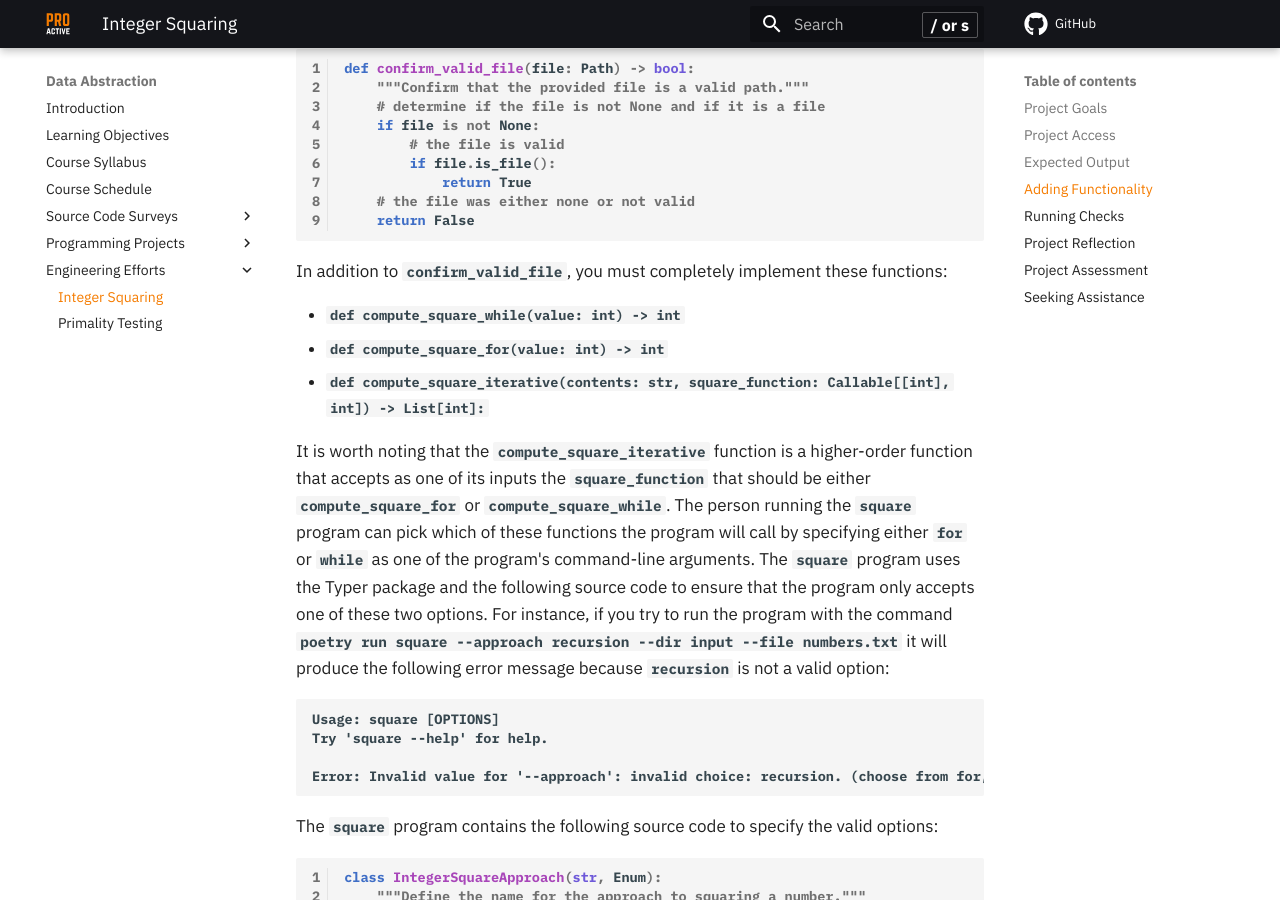
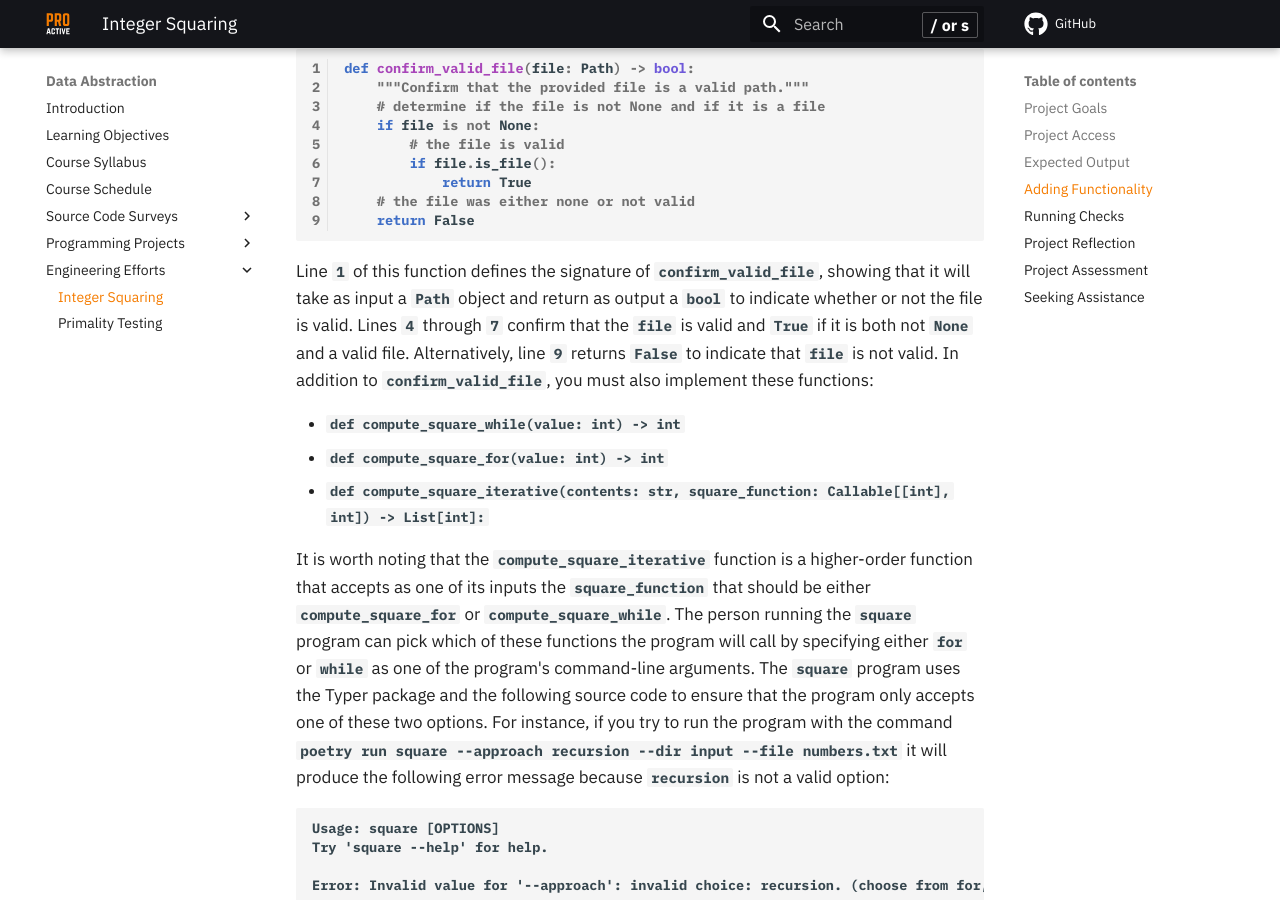
Before and after one commit to ProactiveProgrammers/www.proactiveprogrammers.com, an MkDocs documentation site: the page built from docs/data-abstraction/engineering-efforts/integer-squaring.md, in a window 1280 px wide and 900 px high, scrolled down 2917 px. Built offline with MkDocs 1.6.1 and Material for MkDocs 9.7.7, drawn with Linux system fonts in a browser that asks for light colours; comment, search, counter and statistics services are not loaded.

Commit message:
feat: Add more details about the confirm_valid_file in integer-squaring.

````diff
--- a/docs/data-abstraction/engineering-efforts/integer-squaring.md
+++ b/docs/data-abstraction/engineering-efforts/integer-squaring.md
@@ -148,8 +148,12 @@ def confirm_valid_file(file: Path) -> bool:
     return False
 ```
 
-In addition to `confirm_valid_file`, you must completely implement these
-functions:
+Line `1` of this function defines the signature of `confirm_valid_file`, showing
+that it will take as input a `Path` object and return as output a `bool` to
+indicate whether or not the file is valid. Lines `4` through `7` confirm that
+the `file` is valid and `True` if it is both not `None` and a valid file.
+Alternatively, line `9` returns `False` to indicate that `file` is not valid. In
+addition to `confirm_valid_file`, you must also implement these functions:
 
 - `def compute_square_while(value: int) -> int`
 - `def compute_square_for(value: int) -> int`
````
